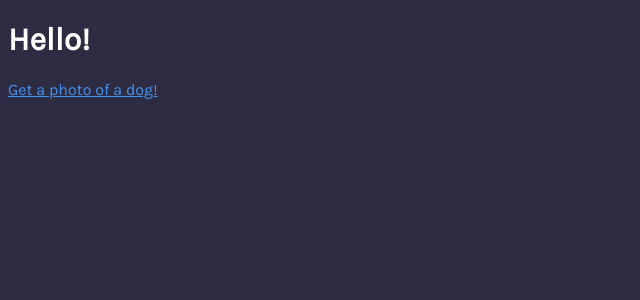
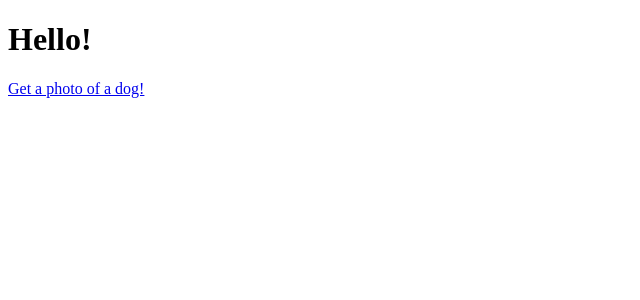
Before and after one commit to shreyamsingh/clc, a Flask app: page / in a window 1280 px wide. Shown: the top 300 px of the page, without its empty margins (0-640 px from the left). Run offline with Flask 2, Linux system fonts and the light colour scheme.

Commit message:
remove styling

```diff
--- a/static/styles/style.css
+++ /dev/null
@@ -1,18 +0,0 @@
-@import url('https://fonts.googleapis.com/css2?family=Karla&display=swap');
-body {
-   font-family: Karla;
-   background-color: #2d2c42;
-   color: white;
-}
-
-a {
-   color: #4492f2;
-}
-
-a:visited {
-   color: #b196e3;
-}
-
-img {
-   border-radius: 4%;
-}
--- a/templates/dog.html
+++ b/templates/dog.html
@@ -2,7 +2,6 @@
 <html>
 <head>
    <title>Dog</title>
-   <link rel= "stylesheet" type= "text/css" href= "{{ url_for('static', filename='styles/style.css') }}">
 </head>
 <body>
    <!-- uses the url variable that has been passed to this template-->
--- a/templates/index.html
+++ b/templates/index.html
@@ -2,7 +2,6 @@
 <html>
 <head>
    <title>CLC Flask + API Demo</title>
-   <link rel= "stylesheet" type= "text/css" href= "{{ url_for('static', filename='styles/style.css') }}">
 </head>
 <body>
 
```
Also changed, not shown: 1 other file.
